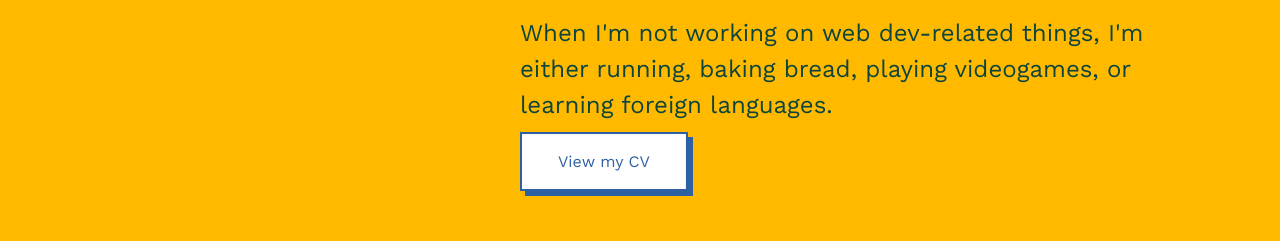
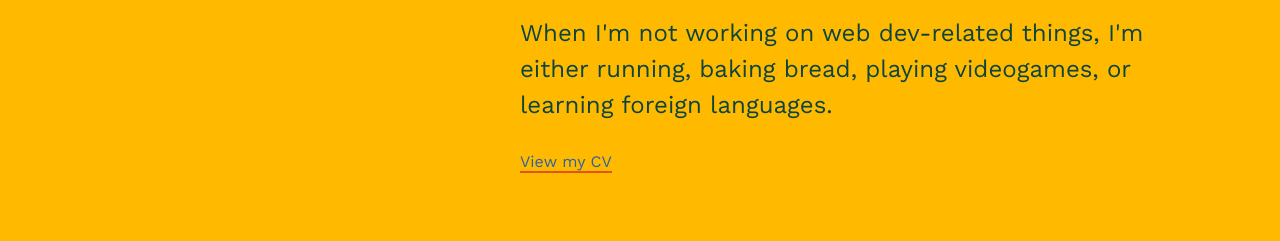
Before and after one commit to msunji/portfolio, a React (Create React App) app: page / in a window 1280 px wide. Shown: the part 1000-1241 px from the top of the page. Built offline with nearby package versions, Linux system fonts and the light colour scheme.

Commit message:
Removed button rules

```diff
--- a/src/styles/globalStyle.js
+++ b/src/styles/globalStyle.js
@@ -80,20 +80,6 @@ const GlobalStyle = createGlobalStyle`
         border-bottom: 2px solid var(--primary-red);
     }
 
-    .boxLink {
-        padding: 1rem 2rem 1rem 2rem;
-        border: 2px solid var(--primary-blue);
-        box-shadow: 5px 5px var(--primary-blue);
-        background: linear-gradient(to left top, white 50%, var(--primary-yellow) 50%);
-        background-size: 200% 200%;
-        background-position: bottom right;
-        transition: all 0.5s ease-in-out;
-
-        &:hover {
-            background-position: top left;
-        }
-    }
-
     .container {
         width: 90%;
         max-width: 1200px;
```
